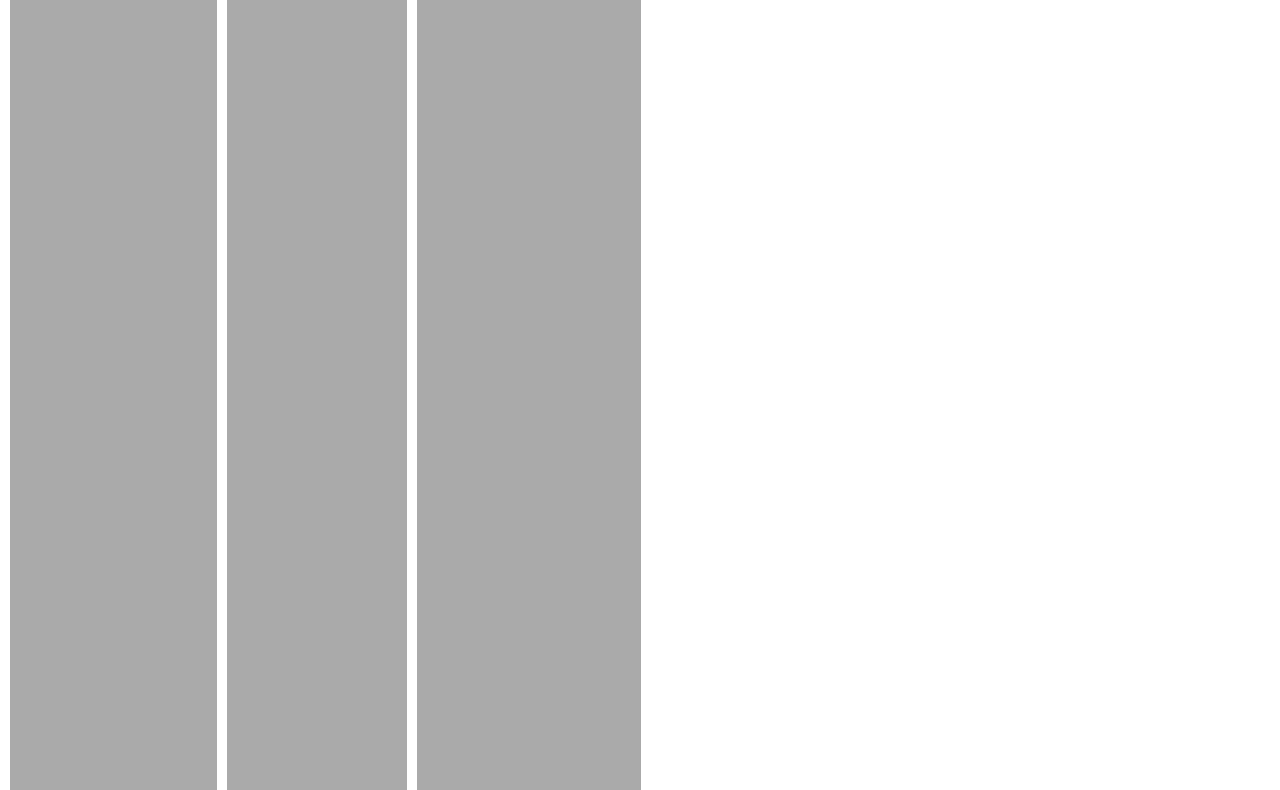
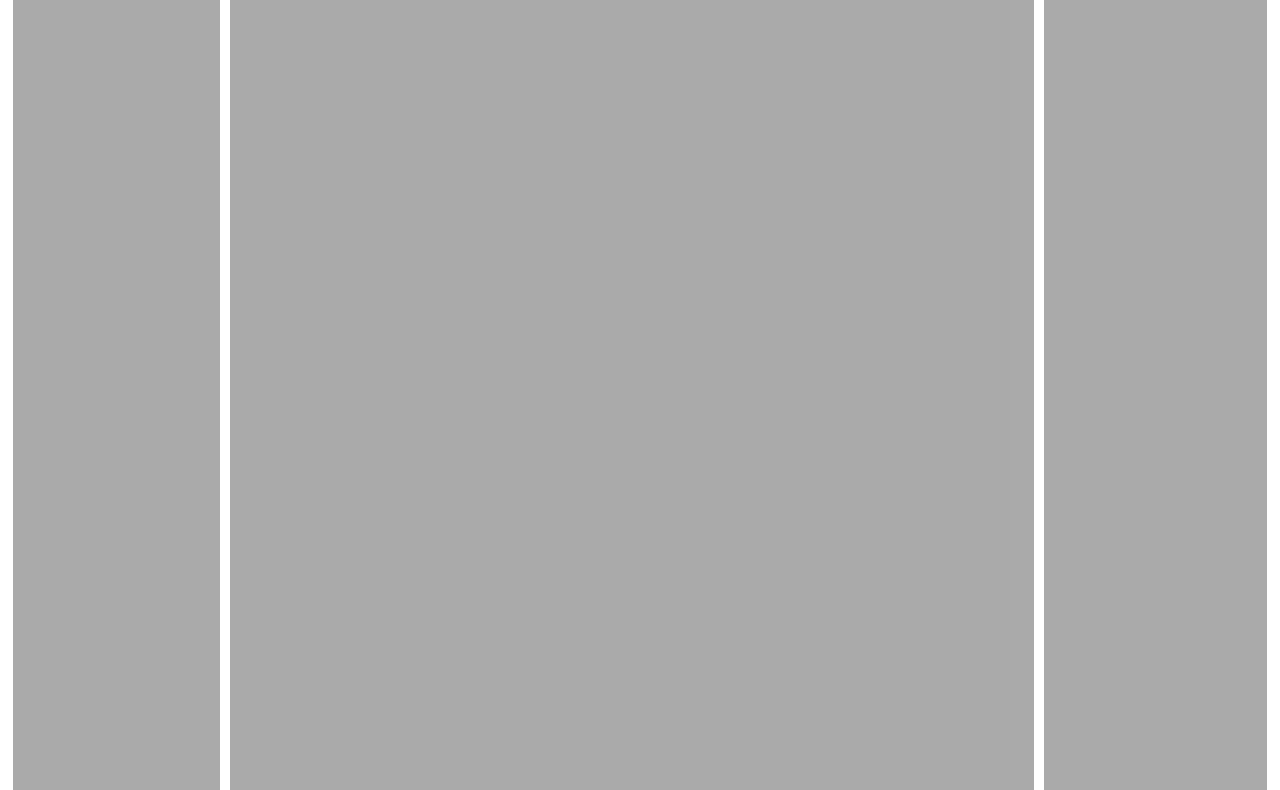
Before and after one commit to sifaZhang/Internet-and-Website-Developmt, a plain HTML site: page week2/flexboxlayout.html in a window 1280 px wide. Shown: the part 62-852 px from the top of the page. Drawn offline with Linux system fonts and the light colour scheme.

Commit message:
correct typo

```diff
--- a/week2/flexboxlayout.css
+++ b/week2/flexboxlayout.css
@@ -1,5 +1,13 @@
+html {
+    box-sizing: border-box;
+}
+
+*, *:before, *:after {
+    box-sizing: inherit;
+}
+
 body {
-    margin: 5px;
+    margin: 5 px;
 }
 
 .row {
@@ -15,10 +23,12 @@ body {
     height: 1000px;
 }
 
-.colomn.middle {
-    flex-grow: 5;
+.column.middle {
+    flex-grow: 3;
+    flex-basis: 60%;
 }
 
 .colum.outer {
     flex-grow: 1;
+    flex-basis: 20%;
 }
```
